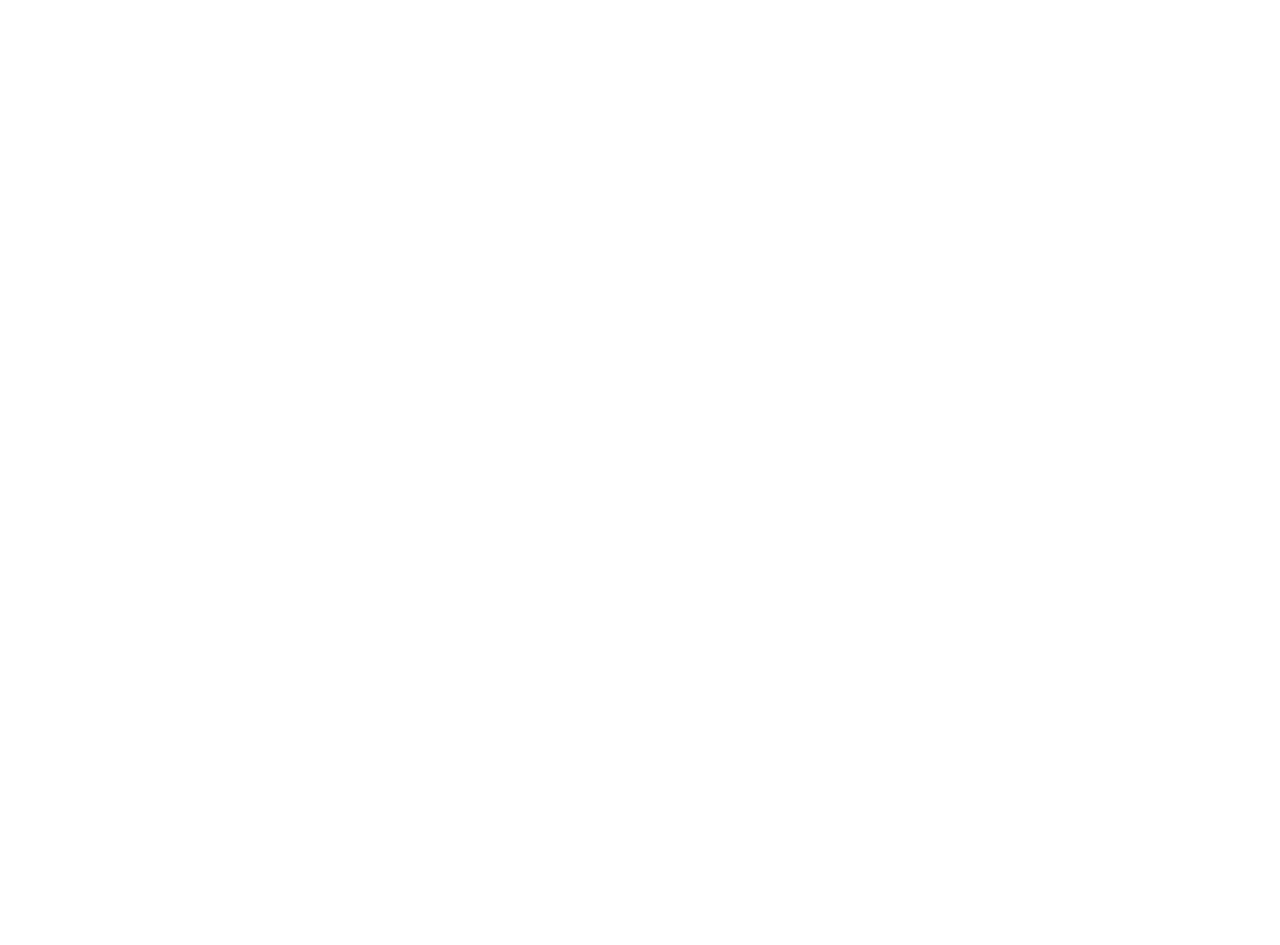
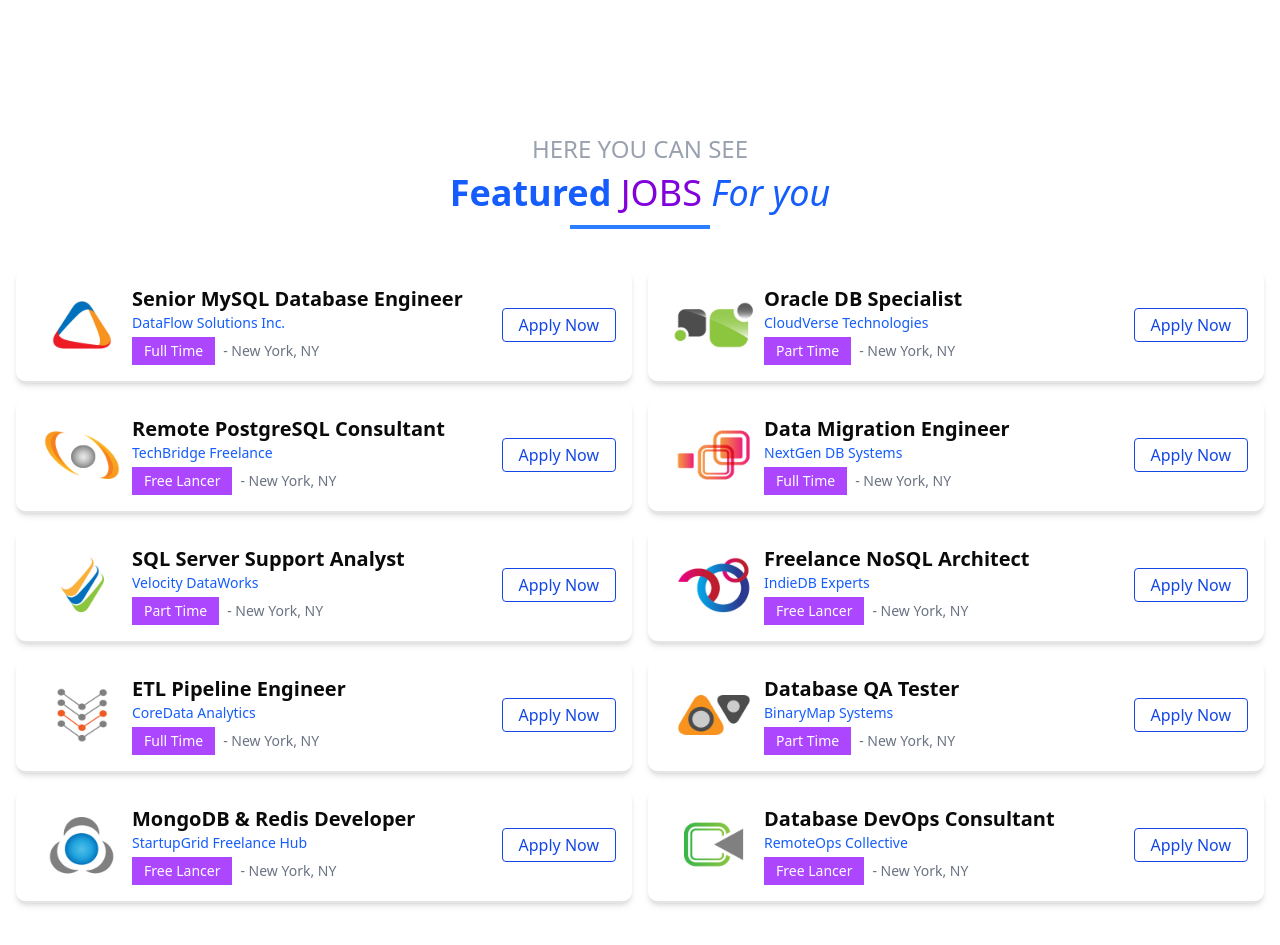
Before and after one commit to freelancerjoynal/job-guru-frontend, a Next.js app: page / in a window 1280 px wide. Shown: the part 2260-3205 px from the top of the page. Before the commit the page ends 2293 px from the top, so only its background shows below. Built offline with nearby package versions, Linux system fonts and the light colour scheme.

Commit message:
featured job section designed

```diff
--- a/src/app/(root)/page.js
+++ b/src/app/(root)/page.js
@@ -5,6 +5,7 @@ import Searchwrap from '@/components/homepage/Searchwrap/Searchwrap'
 import TopEmployers from '@/components/homepage/TopEmployes/TopEmployers'
 import HowitWorks from '@/components/homepage/Howitworks/HowitWorks'
 import BrowseByCategory from '@/components/homepage/BrowseByCategory/BrowseByCategory'
+import FeaturedJobs from '@/components/homepage/FeaturedJobs/FeaturedJobs'
 
 
 export default function page() {
@@ -14,6 +15,7 @@ export default function page() {
     <TopEmployers />
     <HowitWorks />
     <BrowseByCategory />
+    <FeaturedJobs />
     </>
   )
 }
--- /dev/null
+++ b/src/components/global/JobCard.jsx
@@ -0,0 +1,38 @@
+import React from "react";
+import Image from "next/image";
+import Link from "next/link";
+
+export default function JobCard({ job }) {
+  const { title, company, location, category, apply, logo } = job;
+  return (
+    <div className="lg:flex justify-between items-center bg-white shadow-md rounded-lg p-4 max-w-2xl w-full mx-auto border-b-2 hover:border-purple-500 hover:transition-all duration-300">
+      {/* Left Section */}
+      <div className="flex flex-col lg:flex-row items-start space-x-4">
+        <Image
+          src={logo}
+          alt="Company Logo"
+          width={100}
+          height={100}
+          className="mx-auto lg:mx-0"
+        />
+        <div>
+          <h2 className="lg:text-xl font-bold">{title}</h2>
+          <p className="text-blue-600 hover:underline cursor-pointer text-sm text-left">
+            {company}
+          </p>
+          <div className="flex items-center mt-1 space-x-2 text-sm">
+            <span className="bg-purple-500 text-white px-3 py-1">
+              {category}
+            </span>
+            <span className="text-gray-500">- {location}</span>
+          </div>
+        </div>
+      </div>
+
+      {/* Right Section */}
+      <Link href={apply}  className="border border-blue-700 text-blue-700 px-4 py-1 rounded hover:bg-blue-50 transition">
+          Apply Now
+      </Link>
+    </div>
+  );
+}
--- a/src/components/homepage/BrowseByCategory/BrowseByCategory.jsx
+++ b/src/components/homepage/BrowseByCategory/BrowseByCategory.jsx
@@ -1,13 +1,12 @@
 "use client";
 import { jobCategories } from "@/database/JobCategories";
+import Link from "next/link";
 import React, { useState } from "react";
 import { FaLongArrowAltRight } from "react-icons/fa";
 import { GoTriangleRight } from "react-icons/go";
 
 const BrowseJobsBy = () => {
   const [activeTab, setActiveTab] = useState(0);
-
-
 
   return (
     <section className="py-25 bg-white">
@@ -40,11 +39,13 @@ const BrowseJobsBy = () => {
         <div className="grid grid-cols-1 sm:grid-cols-2 md:grid-cols-3 lg:grid-cols-4 gap-4 mt-4 mx-auto w-full">
           {jobCategories[activeTab].map((category, index) => (
             <div key={index} className="flex mt-1 items-center gap-2">
-              <h3 className="font-medium text-gray-800 flex items-center gap-1">
-                {" "}
-                <GoTriangleRight />
-                {category.name}
-              </h3>
+              <Link href={"#"}>
+                <h3 className="font-medium text-gray-800 flex items-center gap-1">
+                  {" "}
+                  <GoTriangleRight />
+                  {category.name}
+                </h3>
+              </Link>
               <span className="text-sm text-green-500">({category.count})</span>
             </div>
           ))}
--- /dev/null
+++ b/src/components/homepage/FeaturedJobs/FeaturedJobs.jsx
@@ -0,0 +1,29 @@
+import React from "react";
+import JobCard from "@/components/global/JobCard";
+import JobData from "@/database/JobData";
+
+export default function FeaturedJobs() {
+    const jobList = JobData;
+  return (
+    <div className="py-25">
+    <div className="container mx-auto px-4">
+      <div className="text-center mb-10">
+        <h2 className="text-2xl uppercase text-gray-400 mb-2">
+          Here You Can See
+        </h2>
+        <h3 className="text-4xl text-blue-600">
+          <span className="text-blue-600 font-bold">Featured</span>{" "}
+          <span className="text-purple-700">JOBS</span>
+          <span className="italic"> For you</span>
+        </h3>
+        <div className="h-1 w-35 bg-blue-500 m-auto mt-3"></div>
+        <div className="grid grid-cols-1 lg:grid-cols-2 gap-4 mt-10">
+            {jobList.map((job, index) => (
+                <JobCard key={index} job={job} />
+            ))}
+        </div>
+      </div>
+    </div>
+    </div>
+  );
+}
--- /dev/null
+++ b/src/database/JobData.js
@@ -0,0 +1,84 @@
+const JobData = [
+  {
+    title: "Senior MySQL Database Engineer",
+    company: "DataFlow Solutions Inc.",
+    category: "Full Time",
+    location: "New York, NY",
+    apply: "Apply Now",
+    logo: "/images/emplogos/emplogo1.jpg"
+  },
+  {
+    title: "Oracle DB Specialist",
+    company: "CloudVerse Technologies",
+    category: "Part Time",
+    location: "New York, NY",
+    apply: "Apply Now",
+    logo: "/images/emplogos/emplogo2.jpg"
+  },
+  {
+    title: "Remote PostgreSQL Consultant",
+    company: "TechBridge Freelance",
+    category: "Free Lancer",
+    location: "New York, NY",
+    apply: "Apply Now",
+    logo: "/images/emplogos/emplogo3.jpg"
+  },
+  {
+    title: "Data Migration Engineer",
+    company: "NextGen DB Systems",
+    category: "Full Time",
+    location: "New York, NY",
+    apply: "Apply Now",
+    logo: "/images/emplogos/emplogo4.jpg"
+  },
+  {
+    title: "SQL Server Support Analyst",
+    company: "Velocity DataWorks",
+    category: "Part Time",
+    location: "New York, NY",
+    apply: "Apply Now",
+    logo: "/images/emplogos/emplogo5.jpg"
+  },
+  {
+    title: "Freelance NoSQL Architect",
+    company: "IndieDB Experts",
+    category: "Free Lancer",
+    location: "New York, NY",
+    apply: "Apply Now",
+    logo: "/images/emplogos/emplogo6.jpg"
+  },
+  {
+    title: "ETL Pipeline Engineer",
+    company: "CoreData Analytics",
+    category: "Full Time",
+    location: "New York, NY",
+    apply: "Apply Now",
+    logo: "/images/emplogos/emplogo7.jpg"
+  },
+  {
+    title: "Database QA Tester",
+    company: "BinaryMap Systems",
+    category: "Part Time",
+    location: "New York, NY",
+    apply: "Apply Now",
+    logo: "/images/emplogos/emplogo8.jpg"
+  },
+  {
+    title: "MongoDB & Redis Developer",
+    company: "StartupGrid Freelance Hub",
+    category: "Free Lancer",
+    location: "New York, NY",
+    apply: "Apply Now",
+    logo: "/images/emplogos/emplogo9.jpg"
+  },
+  {
+    title: "Database DevOps Consultant",
+    company: "RemoteOps Collective",
+    category: "Free Lancer",
+    location: "New York, NY",
+    apply: "Apply Now",
+    logo: "/images/emplogos/emplogo10.jpg"
+  }
+];
+
+export default JobData;
```
